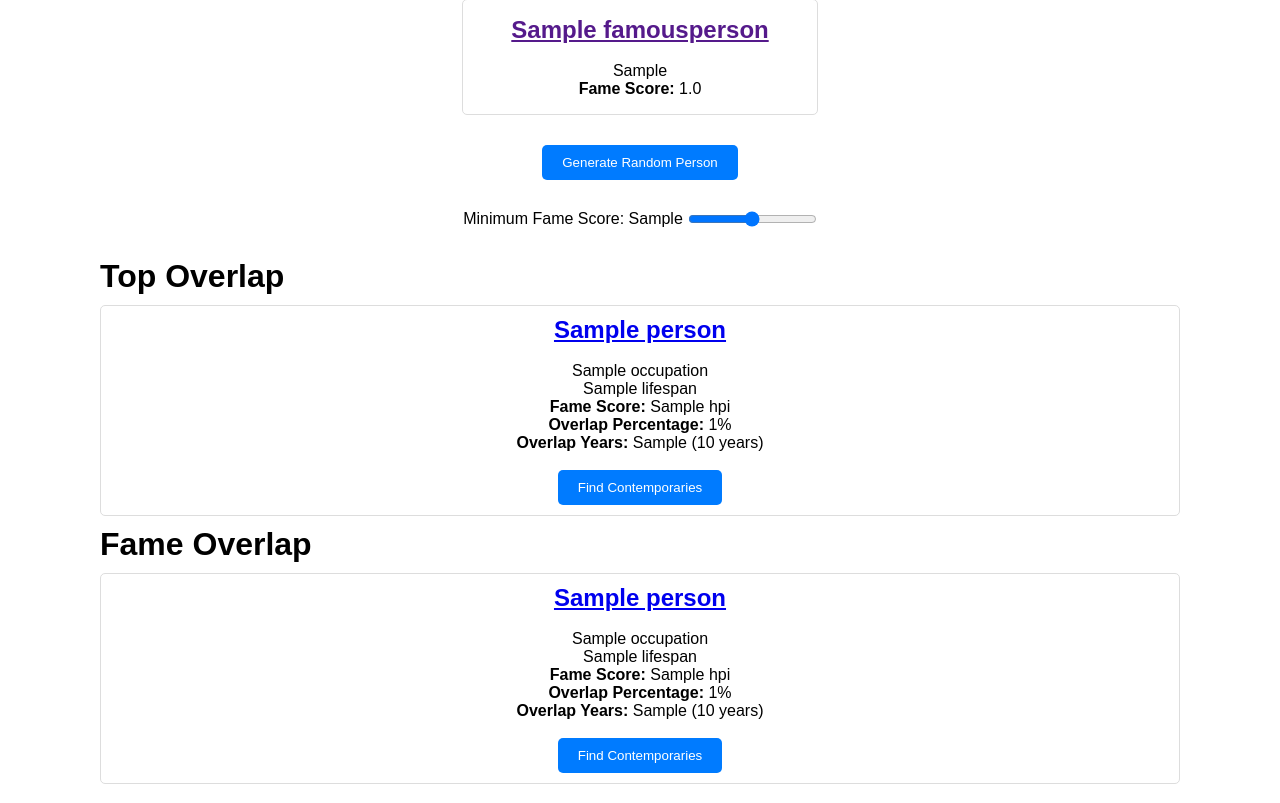
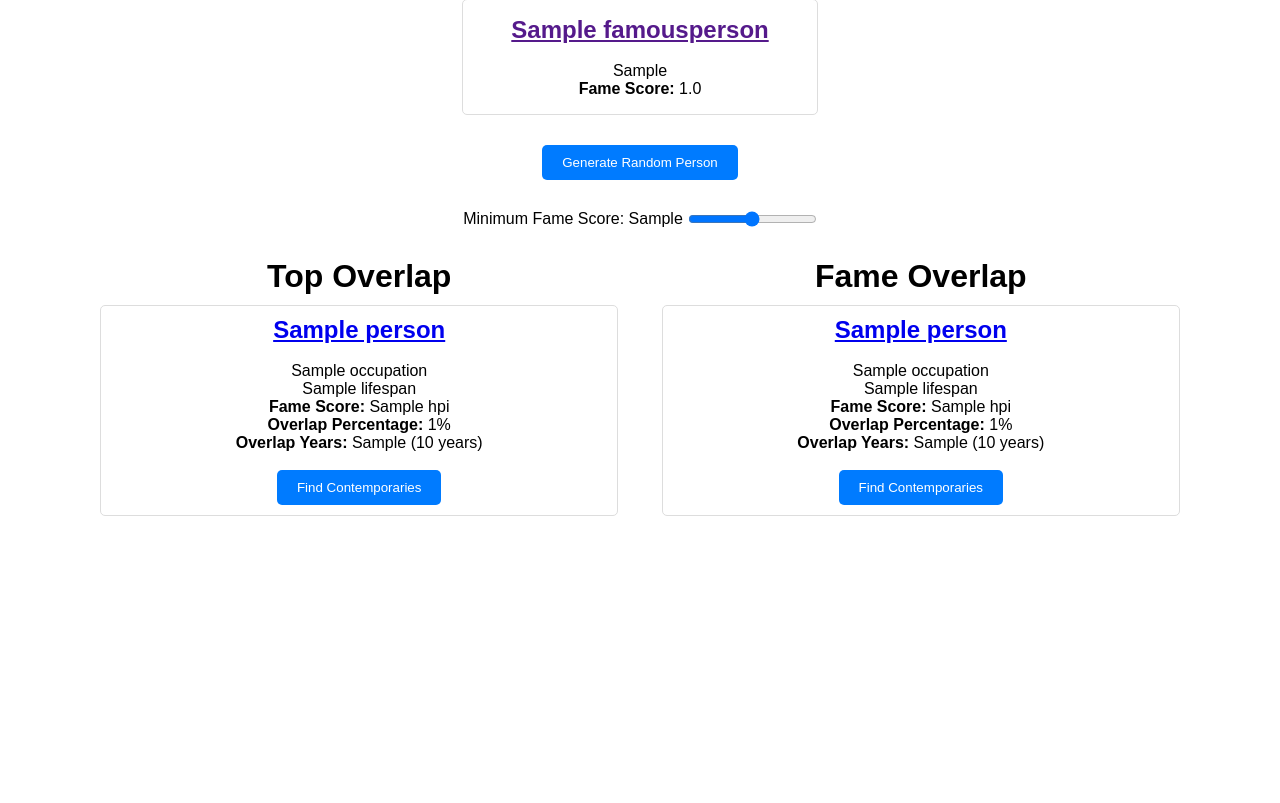
Before and after one commit to Jonathan-Heaney/moc-railway, a Django app: template contemporaries/templates/contemporaries/index.html in a window 1280 px wide. Shown: the part 330-1133 px from the top of the page. After the commit the page ends 846 px from the top, so only its background shows below. Run offline with Django 5.2, Linux system fonts and the light colour scheme; tables that the repository leaves empty hold one stand-in row (values such as "Sample post"); the template is opened without the code that fills it: values that come from a table or form of the project are taken from there, most other values are stand-ins (such as "Sample title", 1, 10 or a date in 2020).

Commit message:
Style overlap lists

```diff
--- a/contemporaries/templates/contemporaries/fame_overlaps.html
+++ b/contemporaries/templates/contemporaries/fame_overlaps.html
@@ -1,6 +1,8 @@
 {% if fame_overlaps %}
-    <h1 class="list-title">Fame Overlap</h1>
-    {% for person in fame_overlaps %}
-        {% include "contemporaries/includes/person-detail.html" %}
-    {% endfor %}
+    <div class="list">
+        <h1 class="list-title">Fame Overlap</h1>
+        {% for person in fame_overlaps %}
+            {% include "contemporaries/includes/person-detail.html" %}
+        {% endfor %}
+    </div>
 {% endif %}
--- a/contemporaries/templates/contemporaries/index.html
+++ b/contemporaries/templates/contemporaries/index.html
@@ -36,8 +36,10 @@ Map of Contemporaries
             </div>
         </form>
 
-        {% include "contemporaries/top_overlaps.html" %}
-        {% include "contemporaries/fame_overlaps.html" %}
+        <div class="lists">
+            {% include "contemporaries/top_overlaps.html" %}
+            {% include "contemporaries/fame_overlaps.html" %}
+        </div>
     </div>
 
     <script src="{% static "script.js" %}"></script>
--- a/contemporaries/templates/contemporaries/top_overlaps.html
+++ b/contemporaries/templates/contemporaries/top_overlaps.html
@@ -1,6 +1,8 @@
 {% if top_overlaps %}
-    <h1 class="list-title">Top Overlap</h1>
-    {% for person in top_overlaps %}
-        {% include "contemporaries/includes/person-detail.html" %}
-    {% endfor %}
+    <div class="list">
+        <h1 class="list-title">Top Overlap</h1>
+        {% for person in top_overlaps %}
+            {% include "contemporaries/includes/person-detail.html" %}
+        {% endfor %}
+    </div>
 {% endif %}
--- a/static/style.css
+++ b/static/style.css
@@ -122,8 +122,31 @@ body {
   font-weight: bold;
 }
 
+.list-title {
+  text-align: center;
+}
+
+.lists {
+  display: flex;
+  flex-direction: column;
+}
+
+.list {
+  margin-bottom: 20px;
+}
+
 @media (min-width: 768px) {
   .title {
     font-size: 3rem;
   }
+
+  .lists {
+    flex-direction: row;
+    justify-content: space-between;
+  }
+
+  .list {
+    text-align: center;
+    width: 48%; /* Slightly less than half the container width to fit side by side */
+  }
 }
```
